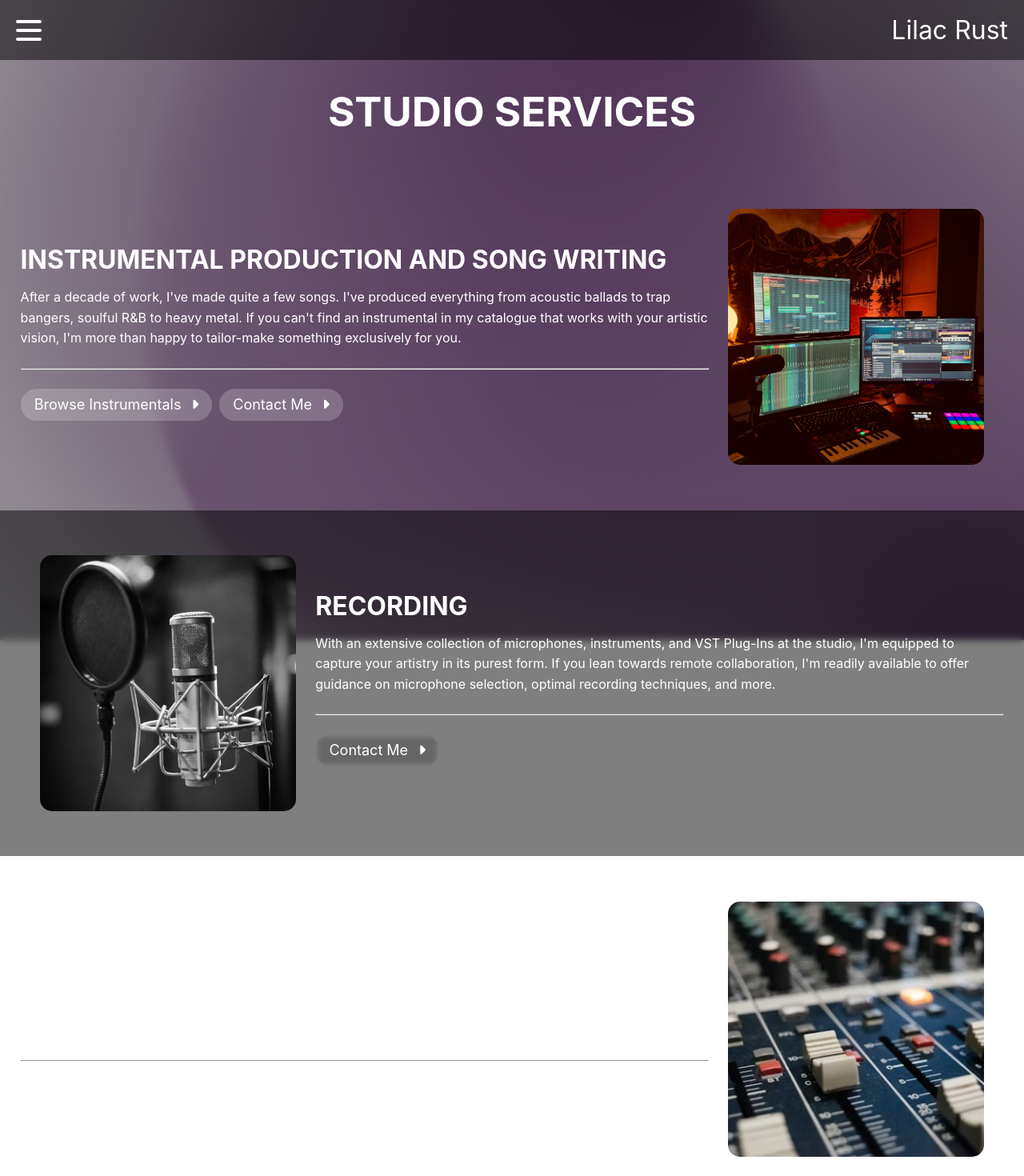
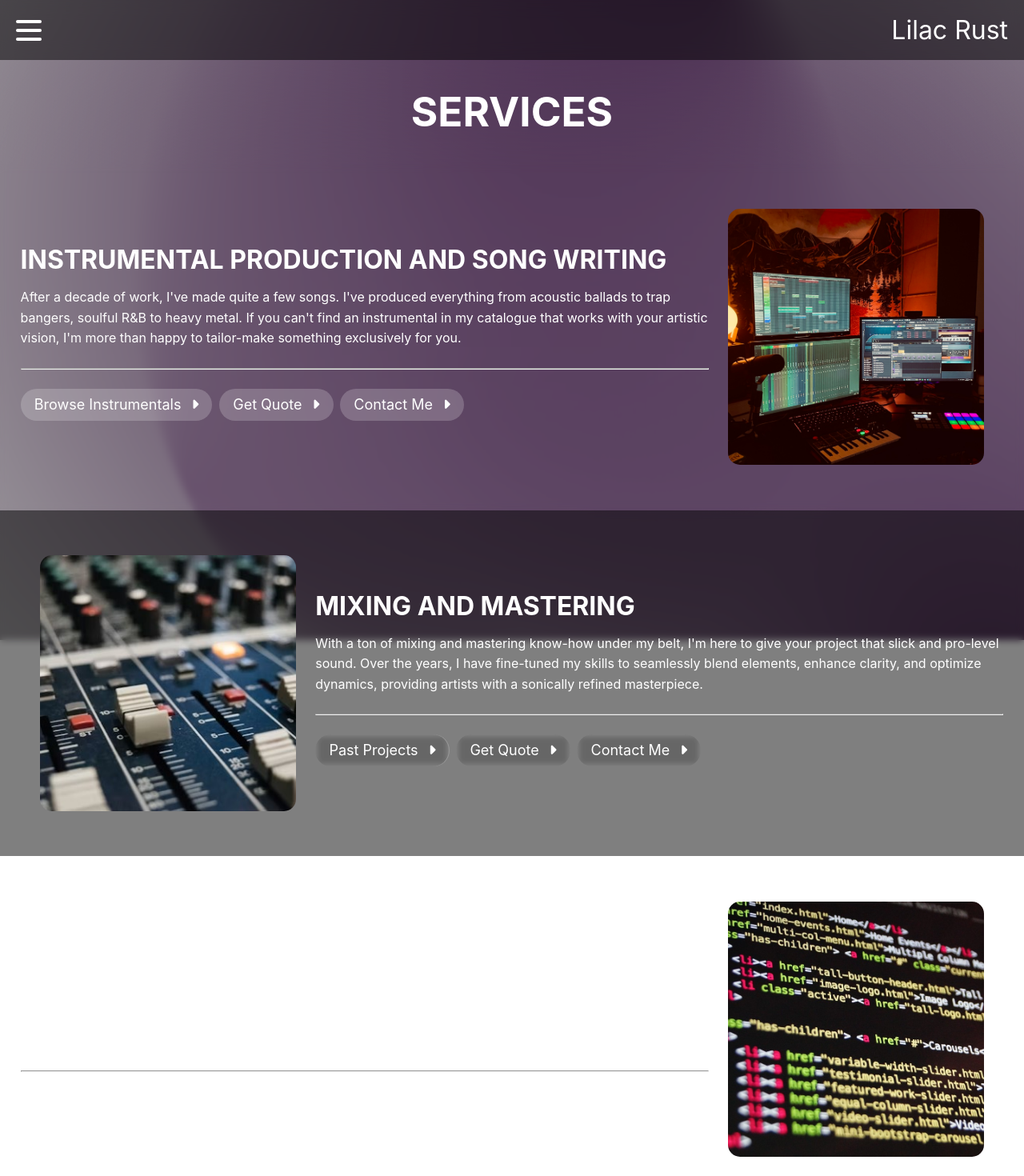
Before and after one commit to 18gdoyle/lilac-rust-recordings, a Vue app: page /studioservices in a window 1280 px wide. Shown: the top 1470 px of the page at 80% size. Built offline with nearby package versions, Linux system fonts and the light colour scheme.

Commit message:
updated to use airbit links

```diff
--- a/src/components/Footer.vue
+++ b/src/components/Footer.vue
@@ -54,11 +54,12 @@ export default {
     text-decoration: none;
     color: #fff;
     font-size: 16px;
-    transition: color 0.3s ease;
+    transition: all 0.3s;
 }
 
 .footer-link:hover {
     color: rgb(215, 151, 233);
+    transform: scale(120%);
 }
 
 .footer-social {
--- a/src/components/NavBar.vue
+++ b/src/components/NavBar.vue
@@ -2,7 +2,7 @@
   <div class="menu-items">
     <li><a href="/">Home</a></li>
     <li><a href="/instrumentals">Instrumentals</a></li>
-    <li><a href="/studioservices">Studio Services</a></li>
+    <li><a href="/studioservices">Services</a></li>
     <li><a href="/pastprojects">Past Projects</a></li>
     <li><a href="/webdesign">Web Design</a></li>
     <li><a href="/lilacrustmusic">My Music</a></li>
--- a/src/components/SocialLinks.vue
+++ b/src/components/SocialLinks.vue
@@ -22,11 +22,12 @@
     font-size: 40px;
     color: #fff;
     margin: 0 20px;
-    transition: color 0.3s ease;
+    transition: all 0.3s;
 }
 
 .social-link:hover {
     color: rgb(215, 151, 233);
+    transform: scale(120%);
 }
 
 @media only screen and (max-width: 768px) {
--- a/src/views/HomeView.vue
+++ b/src/views/HomeView.vue
@@ -49,7 +49,7 @@ import SocialLinks from '@/components/SocialLinks.vue';
       </div>
     </div>
     <div class="sectionDiv">
-      <h1 class="sectionTitle">STUDIO SERVICES</h1>
+      <h1 class="sectionTitle">SERVICES</h1>
       <div class="carousel-container">
         <div class="studioServicesCarousel">
           <img class="slide" v-for="(image, index) in studioServicesImages" :key="index" :src="image"
@@ -137,16 +137,6 @@ export default {
 </script>
 
 <style scoped>
-.social-link {
-  font-size: 40px;
-  color: #fff;
-  margin: 0 20px;
-  transition: color 0.3s ease;
-}
-
-.social-link:hover {
-  color: rgb(215, 151, 233);
-}
 
 .descriptionText {
   font-size: x-large;
@@ -280,11 +270,11 @@ export default {
   backdrop-filter: blur(5px);
   text-align: center;
   color: #fff;
-  transition: 0.3s;
+  transition: all 0.3s;
 }
 
 .mobileButtonLink:hover {
-  box-shadow: 0 0 15px 5px rgb(255, 255, 255, 0.5);
+  transform: scale(110%);
 }
 
 .socialMediaIcon {
@@ -341,6 +331,11 @@ export default {
   flex-shrink: 0;
   padding: 2%;
   border-radius: 50px;
+  transition: all .3s;
+}
+
+.slide:hover {
+  transform: scale(110%);
 }
 
 @keyframes slideAnimationThreeImagesReverse {
--- a/src/views/StudioServicesView.vue
+++ b/src/views/StudioServicesView.vue
@@ -2,7 +2,7 @@
     <div>
         <br />
         <div style="display: flex; align-items: center; justify-content: center; position: relative;">
-            <h1 class="pageTitle">STUDIO SERVICES</h1>
+            <h1 class="pageTitle">SERVICES</h1>
         </div>
         <br />
         <div class="glassDiv clear" style="color: white;">
@@ -25,6 +25,11 @@
                         Browse Instrumentals
                         <i class="fa-solid fa-caret-right"></i>
                     </a>
+                    <a href="https://lilacrust.infinity.airbit.com/services/90" target="_blank" class="mobileButtonLink"
+                        style="font-size: large; width: fit-content;">
+                        Get Quote
+                        <i class="fa-solid fa-caret-right"></i>
+                    </a>
                     <a href="/about" class="mobileButtonLink" style="font-size: large; width: fit-content;">
                         Contact Me
                         <i class="fa-solid fa-caret-right"></i>
@@ -32,10 +37,11 @@
                 </div>
             </div>
             <div class="image" style="flex-direction: column; justify-content: center; align-items: center;">
-                <img alt="Lilac Rust's Studio" src="/myStudio.jpg" width="100%" style="border-radius: 15px; margin: 2%;">
+                <img alt="Lilac Rust's Studio" src="/myStudio.jpg" width="100%"
+                    style="border-radius: 15px; margin: 2%;">
             </div>
         </div>
-        <div class="glassDiv" style="color: white;">
+        <div class="glassDiv" style="color: white; display: none;">
             <div class="image" style="flex-direction: column; justify-content: center; align-items: center;">
                 <img alt="Microphone" src="/micPic.jpg" width="100%" style="border-radius: 15px; margin: 2%;">
             </div>
@@ -60,7 +66,10 @@
                 </div>
             </div>
         </div>
-        <div class="glassDiv clear">
+        <div class="glassDiv">
+            <div class="image" style="flex-direction: column; justify-content: center; align-items: center;">
+                <img alt="Mixing Board" src="/mixingBoard.jpg" width="100%" style="border-radius: 15px; margin: 2%;">
+            </div>
             <div class="mobileImage">
                 <img alt="Mixing Board" class="slide" src="/mixingBoard.jpg">
             </div>
@@ -81,6 +90,41 @@
                         Past Projects
                         <i class="fa-solid fa-caret-right"></i>
                     </a>
+                    <a href="https://lilacrust.infinity.airbit.com/services/89" target="_blank" class="mobileButtonLink"
+                        style="font-size: large; width: fit-content;">
+                        Get Quote
+                        <i class="fa-solid fa-caret-right"></i>
+                    </a>
+                    <a href="/about" class="mobileButtonLink" style="font-size: large; width: fit-content;">
+                        Contact Me
+                        <i class="fa-solid fa-caret-right"></i>
+                    </a>
+                </div>
+            </div>
+        </div>
+        <div class="glassDiv clear">
+            <div class="mobileImage">
+                <img alt="Code" class="slide" src="/code.jpg">
+            </div>
+            <div class="description" style="display: flex; flex-direction: column; justify-content: center;">
+                <h1 class="subTitle">WEB DESIGN</h1>
+                <div style="font-size: medium;">
+                    If you've been making and releasing music for as long as I have, then you understand the importance
+                    of
+                    having your own website. A centralized location where listeners can find new music, learn about
+                    upcoming gigs, and buy merch. If you're ready to take the next step with your music career, creating
+                    a
+                    professional website is a great place to start. If this sounds like something you're ready to do,
+                    hit me up.
+                </div>
+                <br />
+                <hr />
+                <br />
+                <div class="linkContainer">
+                    <a href="/webdesign" class="mobileButtonLink" style="font-size: large; width: fit-content;">
+                        Past Web Design Projects
+                        <i class="fa-solid fa-caret-right"></i>
+                    </a>
                     <a href="/about" class="mobileButtonLink" style="font-size: large; width: fit-content;">
                         Contact Me
                         <i class="fa-solid fa-caret-right"></i>
@@ -88,7 +132,7 @@
                 </div>
             </div>
             <div class="image" style="flex-direction: column; justify-content: center; align-items: center;">
-                <img alt="Mixing Board" src="/mixingBoard.jpg" width="100%" style="border-radius: 15px; margin: 2%;">
+                <img alt="Code" src="/code.jpg" width="100%" style="border-radius: 15px; margin: 2%;">
             </div>
         </div>
     </div>
@@ -112,6 +156,11 @@
     display: flex;
     width: 30%;
     padding: 2%;
+    transition: all .3s;
+}
+
+.image:hover {
+    transform: scale(105%);
 }
 
 .linkContainer {
@@ -131,7 +180,7 @@
 }
 
 .clear {
-    background-color: rgba(0,0,0,0);
+    background-color: rgba(0, 0, 0, 0);
 }
 
 .mobileButtonLink {
@@ -142,16 +191,17 @@
     align-items: center;
     gap: 1vw;
     border-radius: 100vh;
-    background-color: rgba(255,255,255,.2);
+    background-color: rgba(255, 255, 255, .2);
     backdrop-filter: blur(5px);
     text-align: center;
     color: #fff;
     margin-right: 1%;
     margin-bottom: 2%;
-    transition: .3s;
+    transition: all .3s;
 }
+
 .mobileButtonLink:hover {
-  box-shadow: 0 0 15px 5px rgb(255, 255, 255, 0.5);
+    transform: scale(110%);
 }
 
 @media only screen and (max-width: 768px) {
--- a/src/views/WebDesignView.vue
+++ b/src/views/WebDesignView.vue
@@ -67,7 +67,7 @@ export default {
     text-align: center;
     color: #fff;
     font-size: large;
-    transition: .3s;
+    transition: all .3s;
 }
 
 .darkSection {
@@ -80,7 +80,7 @@ export default {
 }
 
 .mobileButtonLink:hover {
-    box-shadow: 0 0 15px 5px rgb(255, 255, 255, 0.5);
+    transform: scale(110%);
 }
 
 .pageTitle {
```
Also changed, not shown: src/views/AboutView.vue (+31 -28 lines), public/code.jpg (added).
